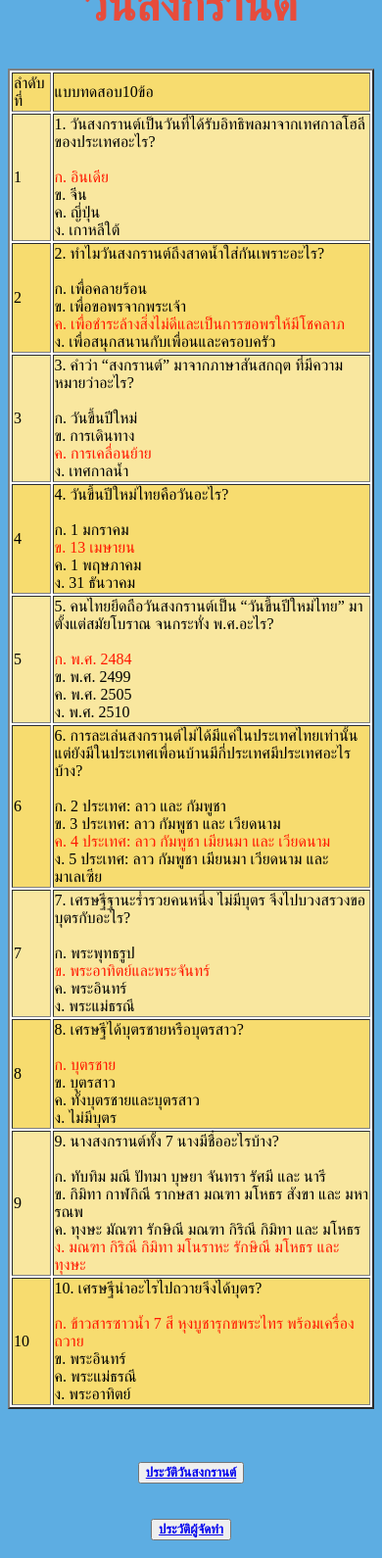
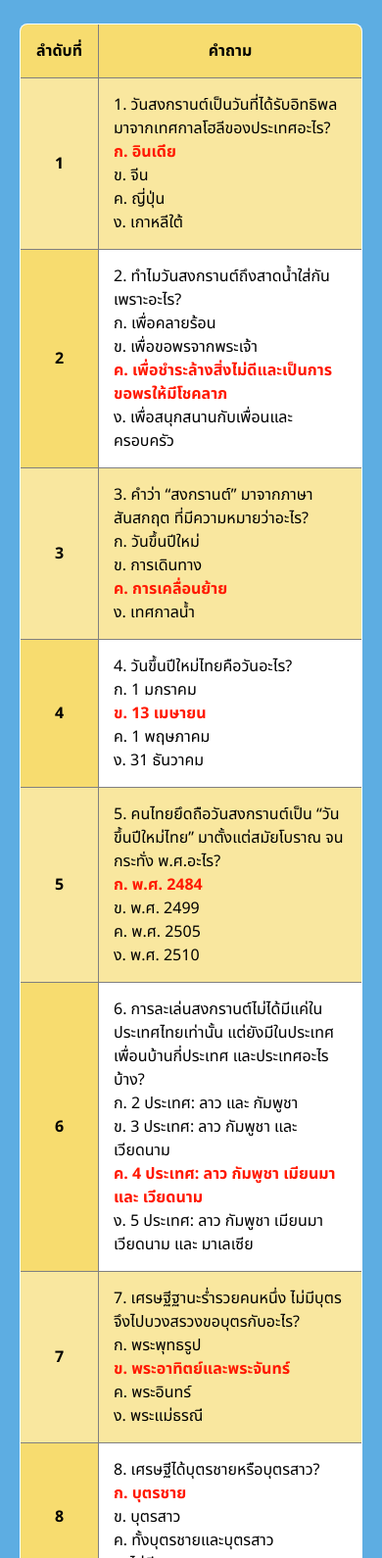
Before and after one commit to Pachared42/Songkran.io, a plain HTML site: page index2.html in a window 390 px wide. Shown: the part 88-1678 px from the top of the page at 98% size. Drawn offline with Linux system fonts and the light colour scheme.

Commit message:
I made additional styling enhancements to improve the overall appearance and user experience.

```diff
--- a/index2.html
+++ b/index2.html
@@ -1,133 +1,102 @@
-<html>
+<!DOCTYPE html>
+<html lang="th">
 <head>
-<title> แบบทดสอบ 10 ข้อ วันสงกรานต์
-</title>
     <meta charset="UTF-8">
+    <title>แบบทดสอบ 10 ข้อ วันสงกรานต์</title>
+    <meta name="viewport" content="width=device-width, initial-scale=1.0">
+	<link rel="preconnect" href="https://fonts.googleapis.com">
+	<link rel="preconnect" href="https://fonts.gstatic.com" crossorigin>
+	<link
+		href="https://fonts.googleapis.com/css2?family=Noto+Sans+Thai:wdth,wght@62.5..100,100..900&family=Noto+Sans:ital,wdth,wght@0,62.5..100,100..900;1,62.5..100,100..900&display=swap"
+		rel="stylesheet">
+	<link rel="stylesheet" href="style2.css">
 </head>
-<body bgcolor="#5dade2">
-<center>
-<b><font size=8><font color="#E74C3C">แบบทดสอบ 10 ข้อ วันสงกรานต์</font></font></b>
-<br><br><br>
-	<table border=2 bgcolor="#fff">
-		<tr bgcolor="#f7dc6f">
-			<b><td>ลำดับที่ </td><td>แบบทดสอบ10ข้อ</td>
+<body>
+    <div class="container">
+        <h1>แบบทดสอบ 10 ข้อ วันสงกรานต์</h1>
+        <table border="1">
+            <tr>
+                <th>ลำดับที่</th>
+                <th>คำถาม</th>
             </tr>
-
-		<tr bgcolor="#f9e79f">
-	<b><td>1</td>
-			<td>1. วันสงกรานต์เป็นวันที่ได้รับอิทธิพลมาจากเทศกาลโฮลีของประเทศอะไร?<br><br>
-			<font color="#ff1800">ก. อินเดีย<br></font>
-			ข. จีน<br>
-			ค. ญี่ปุ่น<br>
-			ง. เกาหลีใต้<br>
+            <tr>
+                <td>1</td>
+                <td>1. วันสงกรานต์เป็นวันที่ได้รับอิทธิพลมาจากเทศกาลโฮลีของประเทศอะไร?<br>
+                    <span class="highlight">ก. อินเดีย</span><br>ข. จีน<br>ค. ญี่ปุ่น<br>ง. เกาหลีใต้
                 </td>
-		</tr></b>
-
-		<tr bgcolor="#f7dc6f">
-	<b><td>2</td>
-			<td>2. ทำไมวันสงกรานต์ถึงสาดน้ำใส่กันเพราะอะไร?<br><br>
-			ก. เพื่อคลายร้อน<br>
-			ข. เพื่อขอพรจากพระเจ้า<br>
-			<font color="#ff1800">ค. เพื่อชำระล้างสิ่งไม่ดีและเป็นการขอพรให้มีโชคลาภ<br></font>
-			ง. เพื่อสนุกสนานกับเพื่อนและครอบครัว<br>
-
+            </tr>
+            <tr>
+                <td>2</td>
+                <td>2. ทำไมวันสงกรานต์ถึงสาดน้ำใส่กันเพราะอะไร?<br>
+                    ก. เพื่อคลายร้อน<br>ข. เพื่อขอพรจากพระเจ้า<br>
+                    <span class="highlight">ค. เพื่อชำระล้างสิ่งไม่ดีและเป็นการขอพรให้มีโชคลาภ</span><br>ง. เพื่อสนุกสนานกับเพื่อนและครอบครัว
                 </td>
-		</tr></b>
-
-		<tr bgcolor="#f9e79f">
-	<b><td>3</td>
-			<td>3. คำว่า “สงกรานต์” มาจากภาษาสันสกฤต ที่มีความหมายว่าอะไร?<br><br>
-			ก. วันขึ้นปีใหม่<br>
-			ข. การเดินทาง<br>
-			<font color="#ff1800">ค. การเคลื่อนย้าย<br></font>
-			ง. เทศกาลน้ำ<br>
-
+            </tr>
+            <tr>
+                <td>3</td>
+                <td>3. คำว่า “สงกรานต์” มาจากภาษาสันสกฤต ที่มีความหมายว่าอะไร?<br>
+                    ก. วันขึ้นปีใหม่<br>ข. การเดินทาง<br>
+                    <span class="highlight">ค. การเคลื่อนย้าย</span><br>ง. เทศกาลน้ำ
                 </td>
-		</tr></b>
-
-		<tr bgcolor="#f7dc6f">
-	<b><td>4</td>
-			<td>4. วันขึ้นปีใหม่ไทยคือวันอะไร?<br><br>
+            </tr>
+            <tr>
+                <td>4</td>
+                <td>4. วันขึ้นปีใหม่ไทยคือวันอะไร?<br>
                     ก. 1 มกราคม<br>
-			<font color="#ff1800">ข. 13 เมษายน<br></font>
-			ค. 1 พฤษภาคม<br>
-			ง. 31 ธันวาคม<br>
-
+                    <span class="highlight">ข. 13 เมษายน</span><br>ค. 1 พฤษภาคม<br>ง. 31 ธันวาคม
                 </td>
-		</tr></b>
-
-		<tr bgcolor="#f9e79f">
-	<b><td>5</td>
-			<td>5. คนไทยยึดถือวันสงกรานต์เป็น “วันขึ้นปีใหม่ไทย” มาตั้งแต่สมัยโบราณ จนกระทั่ง พ.ศ.อะไร?<br><br>
-			<font color="#ff1800">ก. พ.ศ. 2484<br></font>
-			ข. พ.ศ. 2499<br>
-			ค. พ.ศ. 2505<br>
-			ง. พ.ศ. 2510<br>
-
+            </tr>
+            <tr>
+                <td>5</td>
+                <td>5. คนไทยยึดถือวันสงกรานต์เป็น “วันขึ้นปีใหม่ไทย” มาตั้งแต่สมัยโบราณ จนกระทั่ง พ.ศ.อะไร?<br>
+                    <span class="highlight">ก. พ.ศ. 2484</span><br>ข. พ.ศ. 2499<br>ค. พ.ศ. 2505<br>ง. พ.ศ. 2510
                 </td>
-		</tr></b>
-
-		<tr bgcolor="#f7dc6f">
-	<b><td>6</td>
-			<td>6. การละเล่นสงกรานต์ไม่ได้มีแค่ในประเทศไทยเท่านั้น แต่ยังมีในประเทศเพื่อนบ้านมีกี่ประเทศมีประเทศอะไรบ้าง?<br><br>
+            </tr>
+            <tr>
+                <td>6</td>
+                <td>6. การละเล่นสงกรานต์ไม่ได้มีแค่ในประเทศไทยเท่านั้น แต่ยังมีในประเทศเพื่อนบ้านกี่ประเทศ และประเทศอะไรบ้าง?<br>
                     ก. 2 ประเทศ: ลาว และ กัมพูชา<br>
                     ข. 3 ประเทศ: ลาว กัมพูชา และ เวียดนาม<br>
-			<font color="#ff1800">ค. 4 ประเทศ: ลาว กัมพูชา เมียนมา และ เวียดนาม<br></font>
-			ง. 5 ประเทศ: ลาว กัมพูชา เมียนมา เวียดนาม และ มาเลเซีย<br>
-
+                    <span class="highlight">ค. 4 ประเทศ: ลาว กัมพูชา เมียนมา และ เวียดนาม</span><br>
+                    ง. 5 ประเทศ: ลาว กัมพูชา เมียนมา เวียดนาม และ มาเลเซีย
                 </td>
-		</tr></b>
-
-		<tr bgcolor="#f9e79f">
-	<b><td>7</td>
-			<td>7. เศรษฐีฐานะร่ำรวยคนหนึ่ง ไม่มีบุตร จึงไปบวงสรวงขอบุตรกับอะไร?<br><br>
+            </tr>
+            <tr>
+                <td>7</td>
+                <td>7. เศรษฐีฐานะร่ำรวยคนหนึ่ง ไม่มีบุตร จึงไปบวงสรวงขอบุตรกับอะไร?<br>
                     ก. พระพุทธรูป<br>
-			<font color="#ff1800">ข. พระอาทิตย์และพระจันทร์<br></font>
-			ค. พระอินทร์<br>
-			ง. พระแม่ธรณี<br>
-
+                    <span class="highlight">ข. พระอาทิตย์และพระจันทร์</span><br>
+                    ค. พระอินทร์<br>ง. พระแม่ธรณี
                 </td>
-		</tr></b>
-
-		<tr bgcolor="#f7dc6f">
-	<b><td>8</td>
-			<td>8. เศรษฐีได้บุตรชายหรือบุตรสาว?<br><br>
-			<font color="#ff1800">ก. บุตรชาย<br></font>
-			ข. บุตรสาว<br>
-			ค. ทั้งบุตรชายและบุตรสาว<br>
-			ง. ไม่มีบุตร<br>
-
+            </tr>
+            <tr>
+                <td>8</td>
+                <td>8. เศรษฐีได้บุตรชายหรือบุตรสาว?<br>
+                    <span class="highlight">ก. บุตรชาย</span><br>ข. บุตรสาว<br>ค. ทั้งบุตรชายและบุตรสาว<br>ง. ไม่มีบุตร
                 </td>
-		</tr></b>
-
-		<tr bgcolor="#f9e79f">
-	<b><td>9</td>
-			<td>9. นางสงกรานต์ทั้ง 7 นางมีชื่ออะไรบ้าง?<br><br>
+            </tr>
+            <tr>
+                <td>9</td>
+                <td>9. นางสงกรานต์ทั้ง 7 นางมีชื่ออะไรบ้าง?<br>
                     ก. ทับทิม มณี ปัทมา บุษยา จันทรา รัศมี และ นารี<br>
                     ข. กิมิทา กาฬกิณี รากษสา มณฑา มโหธร สังขา และ มหารณพ<br>
                     ค. ทุงษะ มัณฑา รักษิณี มณฑา กิริณี กิมิทา และ มโหธร<br>
-			<font color="#ff1800">ง. มณฑา กิริณี กิมิทา มโนราหะ รักษิณี มโหธร และ ทุงษะ<br></font>
+                    <span class="highlight">ง. มณฑา กิริณี กิมิทา มโนราหะ รักษิณี มโหธร และ ทุงษะ</span>
                 </td>
-		</tr></b>
+            </tr>
+            <tr>
+                <td>10</td>
+                <td>10. เศรษฐีนำอะไรไปถวายจึงได้บุตร?<br>
+                    <span class="highlight">ก. ข้าวสารซาวน้ำ 7 สี หุงบูชารุกขพระไทร พร้อมเครื่องถวาย</span><br>
+                    ข. พระอินทร์<br>ค. พระแม่ธรณี<br>ง. พระอาทิตย์
+                </td>
+            </tr>
+        </table>
 
-		<tr bgcolor="#f7dc6f">
-	<b><td>10</td>
-			<td>10. เศรษฐีนำอะไรไปถวายจึงได้บุตร?<br><br>
-			<font color="#ff1800">ก. ข้าวสารซาวน้ำ 7 สี หุงบูชารุกขพระไทร พร้อมเครื่องถวาย<br></font>
-			ข. พระอินทร์<br>
-			ค. พระแม่ธรณี<br>
-			ง. พระอาทิตย์<br>
-		</td>
-		</tr></b>
-	</table>
-<br><br><br>
-<button>
-	<b><a href ="index.html">ประวัติวันสงกรานต์</a></b>
-</button>
-<br><br><br>
-<button>
-	<b><a href ="index3.html">ประวัติผู้จัดทำ</a></b>
-</button>
-</center>
+        <div class="buttons">
+            <button><a href="index.html">ประวัติวันสงกรานต์</a></button>
+            <button><a href="index3.html">ประวัติผู้จัดทำ</a></button>
+        </div>
+    </div>
 </body>
 </html>
--- /dev/null
+++ b/style.css
@@ -0,0 +1,105 @@
+* {
+    box-sizing: border-box;
+    margin: 0;
+    padding: 0;
+    font-family: "Noto Sans Thai", sans-serif;
+}
+
+body {
+    background-color: #5dade2;
+    color: #17202a;
+    line-height: 1.8;
+}
+
+.container {
+    max-width: 960px;
+    margin: auto;
+    padding: 20px;
+}
+
+h1,
+h2 {
+    color: #E74C3C;
+    text-align: center;
+    margin-bottom: 20px;
+}
+
+img {
+    width: 100%;
+    height: auto;
+    border-radius: 8px;
+    margin: 20px 0;
+}
+
+p {
+    font-size: 18px;
+    text-align: justify;
+    margin-bottom: 20px;
+}
+
+ul {
+    list-style-type: none;
+    padding-left: 0;
+    font-size: 18px;
+    margin: 10px 0 30px 0;
+}
+
+ul li::before {
+    content: "• ";
+    color: #E74C3C;
+}
+
+ul li {
+    margin-left: 20px;
+    margin-bottom: 5px;
+}
+
+button {
+    display: block;
+    margin: 30px auto;
+    padding: 12px 24px;
+    font-size: 18px;
+    background-color: #E74C3C;
+    color: white;
+    border: none;
+    border-radius: 6px;
+    cursor: pointer;
+    transition: background-color 0.3s ease;
+}
+
+button:hover {
+    background-color: #c0392b;
+}
+
+button a {
+    color: white;
+    text-decoration: none;
+}
+
+@media (max-width: 768px) {
+
+    h1,
+    h2 {
+        font-size: 24px;
+    }
+
+    p,
+    ul {
+        font-size: 16px;
+    }
+
+    button {
+        font-size: 16px;
+        padding: 10px 20px;
+    }
+}
+
+@media (max-width: 480px) {
+    .container {
+        padding: 10px;
+    }
+
+    img {
+        margin: 15px 0;
+    }
+}
--- /dev/null
+++ b/style2.css
@@ -0,0 +1,87 @@
+body {
+    background-color: #5dade2;
+    margin: 0;
+    padding: 0;
+}
+* {
+    box-sizing: border-box;
+    font-family: "Noto Sans Thai", sans-serif;
+}
+.container {
+    max-width: 960px;
+    margin: auto;
+    padding: 20px;
+}
+h1 {
+    text-align: center;
+    color: #E74C3C;
+    font-size: 36px;
+    margin-bottom: 40px;
+}
+table {
+    width: 100%;
+    border-collapse: collapse;
+    background-color: #fff;
+    border-radius: 8px;
+    overflow: hidden;
+}
+th, td {
+    padding: 15px;
+    font-size: 18px;
+}
+th {
+    background-color: #f7dc6f;
+}
+tr:nth-child(even) {
+    background-color: #f9e79f;
+}
+tr:nth-child(odd) td:first-child {
+    background-color: #f7dc6f;
+}
+td:first-child {
+    width: 80px;
+    font-weight: bold;
+    text-align: center;
+}
+.highlight {
+    color: #ff1800;
+    font-weight: bold;
+}
+.buttons {
+    display: flex;
+    justify-content: center;
+    flex-wrap: wrap;
+    text-align: center;
+    margin-top: 40px;
+}
+.buttons button {
+    background-color: #E74C3C;
+    color: white;
+    font-size: 18px;
+    border: none;
+    padding: 12px 24px;
+    margin: 10px;
+    border-radius: 6px;
+    cursor: pointer;
+    transition: background-color 0.3s ease;
+}
+.buttons button:hover {
+    background-color: #c0392b;
+}
+.buttons a {
+    color: white;
+    text-decoration: none;
+}
+
+@media (max-width: 768px) {
+    h1 {
+        font-size: 24px;
+    }
+    th, td {
+        font-size: 16px;
+    }
+    .buttons button {
+        font-size: 16px;
+        padding: 10px 20px;
+    }
+}
--- /dev/null
+++ b/style3.css
@@ -0,0 +1,86 @@
+body {
+    margin: 0;
+    padding: 0;
+    font-family: 'Sarabun', sans-serif;
+    background: linear-gradient(to bottom right, #5dade2, #3498db);
+    color: #ffffff;
+    display: flex;
+    justify-content: center;
+    align-items: center;
+    min-height: 100vh;
+}
+* {
+    box-sizing: border-box;
+    font-family: "Noto Sans Thai", sans-serif;
+}
+.card {
+    border-radius: 20px;
+    padding: 40px 30px;
+    width: 90%;
+    max-width: 500px;
+    text-align: center;
+}
+
+.card img {
+    width: 200px;
+    height: 260px;
+    object-fit: cover;
+    border-radius: 12px;
+    border: 4px solid #ffffff;
+    margin-bottom: 30px;
+}
+
+.card h1 {
+    font-size: 32px;
+    color: #ffeb3b;
+    margin-bottom: 20px;
+}
+
+.card h2 {
+    font-size: 22px;
+    color: #ffc107;
+    margin: 10px 0 5px;
+}
+
+.card p {
+    font-size: 18px;
+    margin: 0;
+    color: #f0f0f0;
+}
+
+.button {
+    display: inline-block;
+    margin-top: 35px;
+}
+
+.button a {
+    text-decoration: none;
+    background-color: #e74c3c;
+    color: white;
+    padding: 12px 25px;
+    border-radius: 8px;
+    font-size: 18px;
+    transition: background-color 0.3s ease;
+}
+
+.button a:hover {
+    background-color: #c0392b;
+}
+
+@media (max-width: 600px) {
+    .card {
+        padding: 30px 20px;
+    }
+
+    .card h1 {
+        font-size: 26px;
+    }
+
+    .card h2 {
+        font-size: 18px;
+    }
+
+    .card p {
+        font-size: 16px;
+    }
+}
```
Also changed, not shown: index.html (+61 -44 lines), index3.html (+29 -26 lines), img/img 1.jpg (renamed from img 1.jpg), img/img 3.jpg (renamed from img 3.jpg), img/pcr.jpg (renamed from pcr.jpg), 2 other files. Lines whose indentation alone changed are shown as unchanged.
